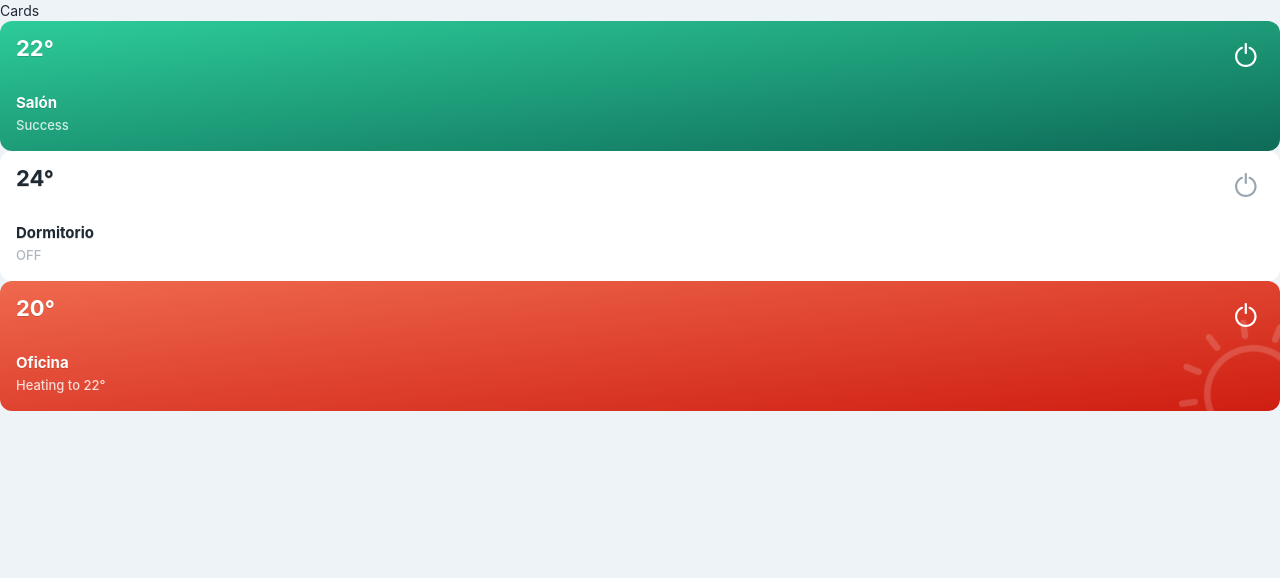
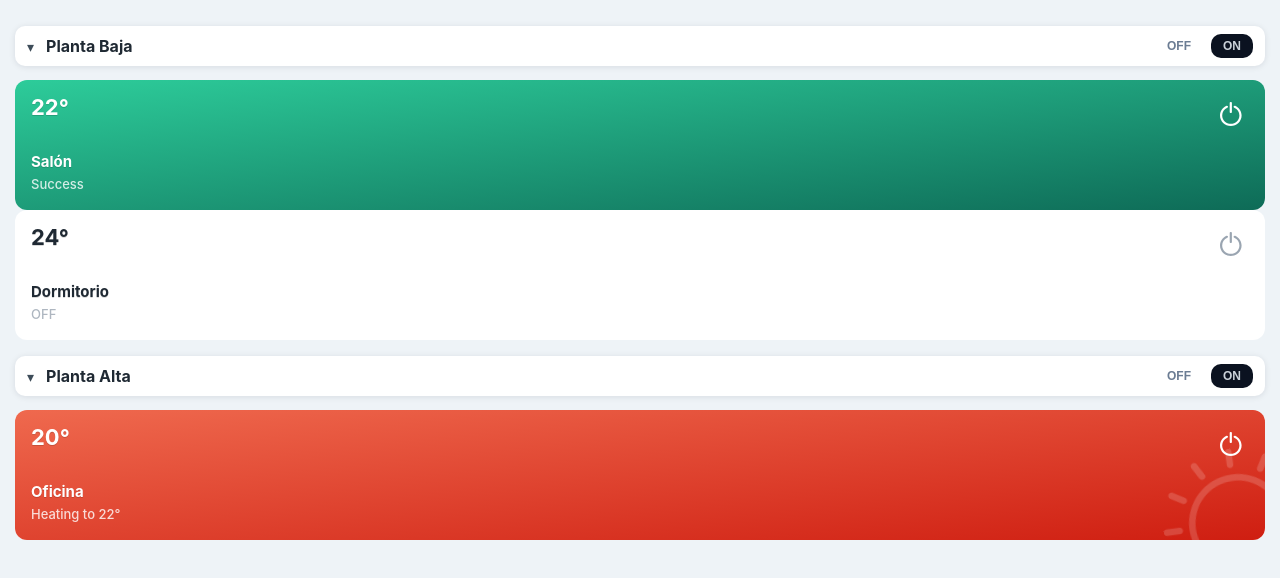
Before and after one commit to AdrianChSilva/temperature-manager, a React (Vite) app: page / in a window 1280 px wide. Shown: the top 578 px of the page. Built offline with nearby package versions, Linux system fonts and the light colour scheme.

Commit message:
feat: collapsible groups feature and turn groups on and off added

```diff
--- a/src/app/App.jsx
+++ b/src/app/App.jsx
@@ -1,30 +1,10 @@
-import { useAppStore } from "./store";
-import { ZoneCard } from "../entities/ZoneCard";
-
+import { ZonesBoard } from "@/widgets/ZonesBoard";
 function App() {
-  const zones = useAppStore((state) => state.zones);
-  const toggleZone = useAppStore((state) => state.toggleZone);
-  const mappedZones = zones.map((zone) => ({
-    ...zone,
-    desiredTemp: zone.desiredTemp,
-    on: zone.power,
-  }));
-
   return (
     <>
       <div className="app-container">
         <main className="container">
-          <div className="text">Cards</div>
-          <div className="zones-grid" role="list">
-            {mappedZones.map((zone) => (
-              <div role="listitem" key={zone.id}>
-                <ZoneCard zone={zone} onToggle={toggleZone} />
-              </div>
-            ))}
-            {zones.length === 0 && (
-              <p style={{ opacity: 0.7 }}>No hay zonas en este grupo</p>
-            )}
-          </div>
+          <ZonesBoard />
         </main>
       </div>
     </>
--- a/src/entities/ZoneCard/styles/ZoneCard.css
+++ b/src/entities/ZoneCard/styles/ZoneCard.css
@@ -1,7 +1,7 @@
 /* Base Card */
 .zone-card {
   position: relative;
-  border-radius: var(--radius);
+  border-radius: var(--radius-lg);
   overflow: hidden;
   max-height: 130px;
   background: var(--color-surface);
--- a/src/index.css
+++ b/src/index.css
@@ -15,3 +15,6 @@ body {
 .text {
   font-size: var(--font-size-base);
 }
+.page-wrap {
+  padding: var(--spacing-md) 15px;
+}
--- a/src/shared/styles/variables.css
+++ b/src/shared/styles/variables.css
@@ -26,7 +26,8 @@
   --spacing-lg: 16px;
 
   /* Border Radius */
-  --radius: 12px;
+  --radius-md: 10px;
+  --radius-lg: 12px;
   --radius-full: 9999px;
 
   /* Transiciones */
@@ -43,6 +44,10 @@
   --font-size-base: 14px;
   --font-size-lg: 15px;
   --font-size-xl: 22px;
+
+  /* Chips */
+  --chip-bg: #0b1220;
+  --chip-fg: #cbd2d9;
 }
 
 /* Media Queries */
--- /dev/null
+++ b/src/widgets/ZonesBoard/index.jsx
@@ -0,0 +1,23 @@
+import { useMemo } from "react";
+import { useAppStore } from "@/app/store";
+import { GroupSection } from "./ui/GroupSection";
+
+export function ZonesBoard() {
+  const zones = useAppStore((state) => state.zones);
+  const groups = useAppStore((state) => state.groups);
+
+  const grouped = useMemo(() => {
+    return groups.map((group) => ({
+      group,
+      zones: zones.filter((zone) => zone.groupId === group.id),
+    }));
+  }, [zones, groups]);
+
+  return (
+    <div className="page-wrap">
+      {grouped.map(({ group, zones }) => (
+        <GroupSection key={group.id} group={group} zones={zones} />
+      ))}
+    </div>
+  );
+}
--- /dev/null
+++ b/src/widgets/ZonesBoard/ui/GroupSection/index.jsx
@@ -0,0 +1,69 @@
+import { useAppStore } from "@/app/store";
+import { ZoneCard } from "@/entities/ZoneCard";
+import "./styles/GroupSection.css";
+
+export function GroupSection({ group, zones }) {
+  const ui = useAppStore((s) => s.ui);
+  const toggleGroupPower = useAppStore((s) => s.toggleGroupPower);
+  const expandGroup = useAppStore((s) => s.expandGroup);
+  const collapseGroup = useAppStore((s) => s.collapseGroup);
+  const toggleZone = useAppStore((s) => s.toggleZone);
+
+  const expanded = ui.expandedGroups.includes(group.id);
+  const anyTurnedOn = zones.some((z) => z.power);
+
+  const handleTogglePower = (powerState) => {
+    toggleGroupPower(group.id, powerState);
+  };
+
+  return (
+    <section
+      key={group.id}
+      aria-label={`Group ${group.name}`}
+      style={{ marginBottom: 16 }}
+    >
+      <header className="group-header">
+        <button
+          className="group-header__toggle"
+          aria-expanded={expanded}
+          onClick={() =>
+            expanded ? collapseGroup(group.id) : expandGroup(group.id)
+          }
+          title={expanded ? "Contract" : "Expand"}
+        >
+          {expanded ? "▾" : "▸"}
+        </button>
+
+        <div className="group-header__title">{group.name}</div>
+
+        <div className="group-header__actions">
+          <button
+            className={`chip chip--ghost ${!anyTurnedOn ? "is-active" : ""}`}
+            onClick={() => handleTogglePower(false)}
+          >
+            OFF
+          </button>
+          <button
+            className={`chip chip--ghost ${anyTurnedOn ? "is-active" : ""}`}
+            onClick={() => handleTogglePower(true)}
+          >
+            ON
+          </button>
+        </div>
+      </header>
+
+      {expanded && (
+        <div className="zones-grid" role="list">
+          {zones.map((z) => (
+            <div role="listitem" key={z.id}>
+              <ZoneCard zone={z} onToggle={toggleZone} />
+            </div>
+          ))}
+          {zones.length === 0 && (
+            <p style={{ opacity: 0.7 }}>No hay zonas en este grupo</p>
+          )}
+        </div>
+      )}
+    </section>
+  );
+}
--- /dev/null
+++ b/src/widgets/ZonesBoard/ui/GroupSection/styles/GroupSection.css
@@ -0,0 +1,59 @@
+.group-header {
+  display: flex;
+  align-items: center;
+  gap: var(--spacing-md);
+  background: var(--color-surface);
+  border-radius: var(--radius-md);
+  padding: var(--spacing-sm) var(--spacing-md);
+  box-shadow: 0 1px 6px rgba(16, 24, 40, 0.1);
+  margin: 14px 0;
+}
+
+.group-header__toggle {
+  all: unset;
+  cursor: pointer;
+  font-size: 14px;
+  color: #3e4c59;
+  transition: var(--transition-fast);
+}
+
+.group-header__toggle:hover {
+  color: var(--color-text-primary);
+}
+
+.group-header__title {
+  font-weight: 700;
+  color: var(--color-text-primary);
+}
+
+.group-header__actions {
+  margin-left: auto;
+  display: flex;
+  gap: var(--spacing-sm);
+  align-items: center;
+}
+
+.chip {
+  display: inline-flex;
+  align-items: center;
+  height: 24px;
+  padding: 0 var(--spacing-md);
+  border-radius: var(--radius-md);
+  background: var(--chip-bg);
+  color: var(--chip-fg);
+  font-size: 12px;
+  font-weight: 600;
+  transition: var(--transition-fast);
+}
+
+.chip--ghost {
+  background: transparent;
+  color: var(--color-text-secondary);
+  border: 1px solid var(--color-border-light);
+}
+
+.chip--ghost.is-active {
+  background: var(--chip-bg);
+  color: var(--chip-fg);
+  border-color: transparent;
+}
```
